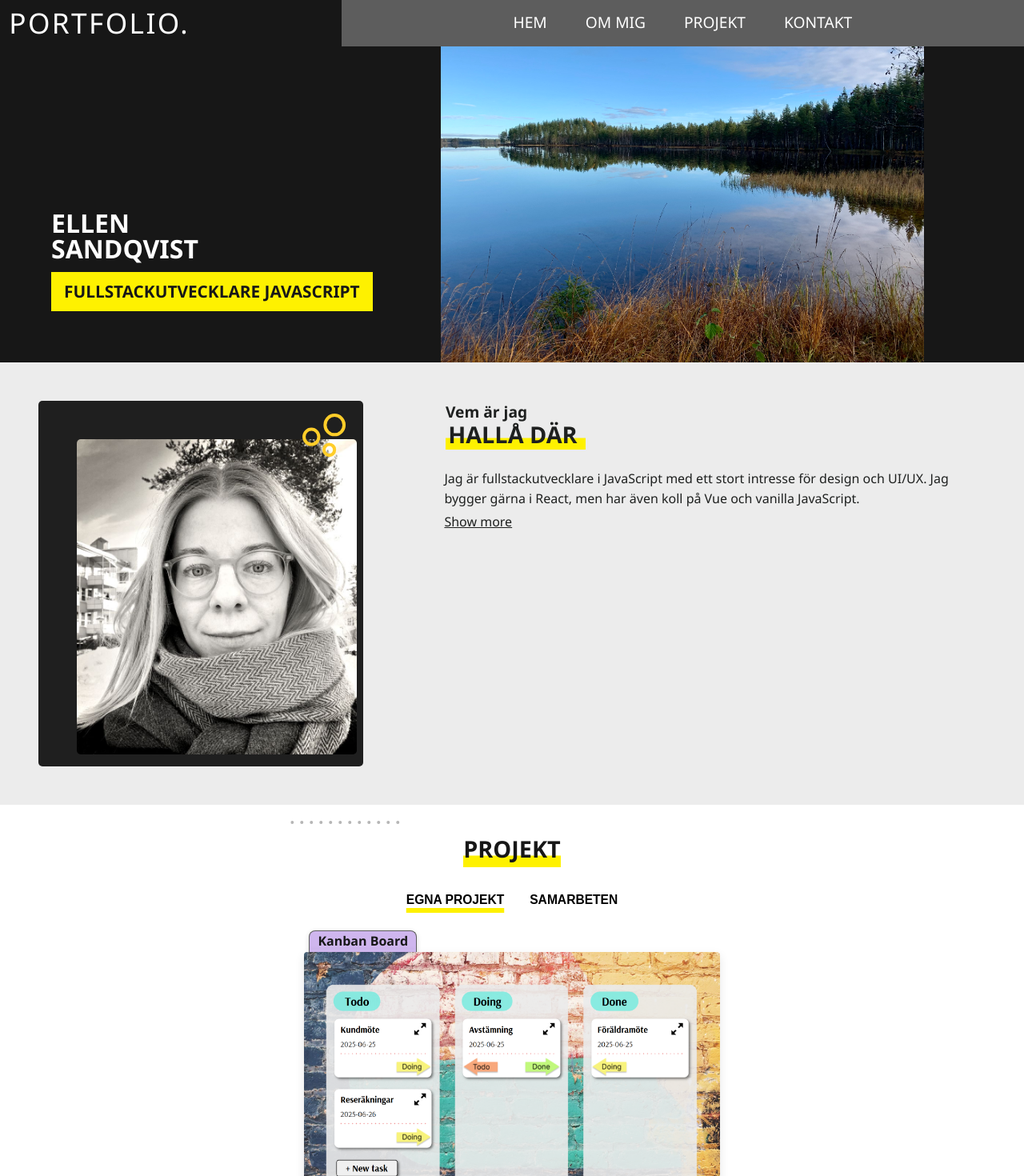
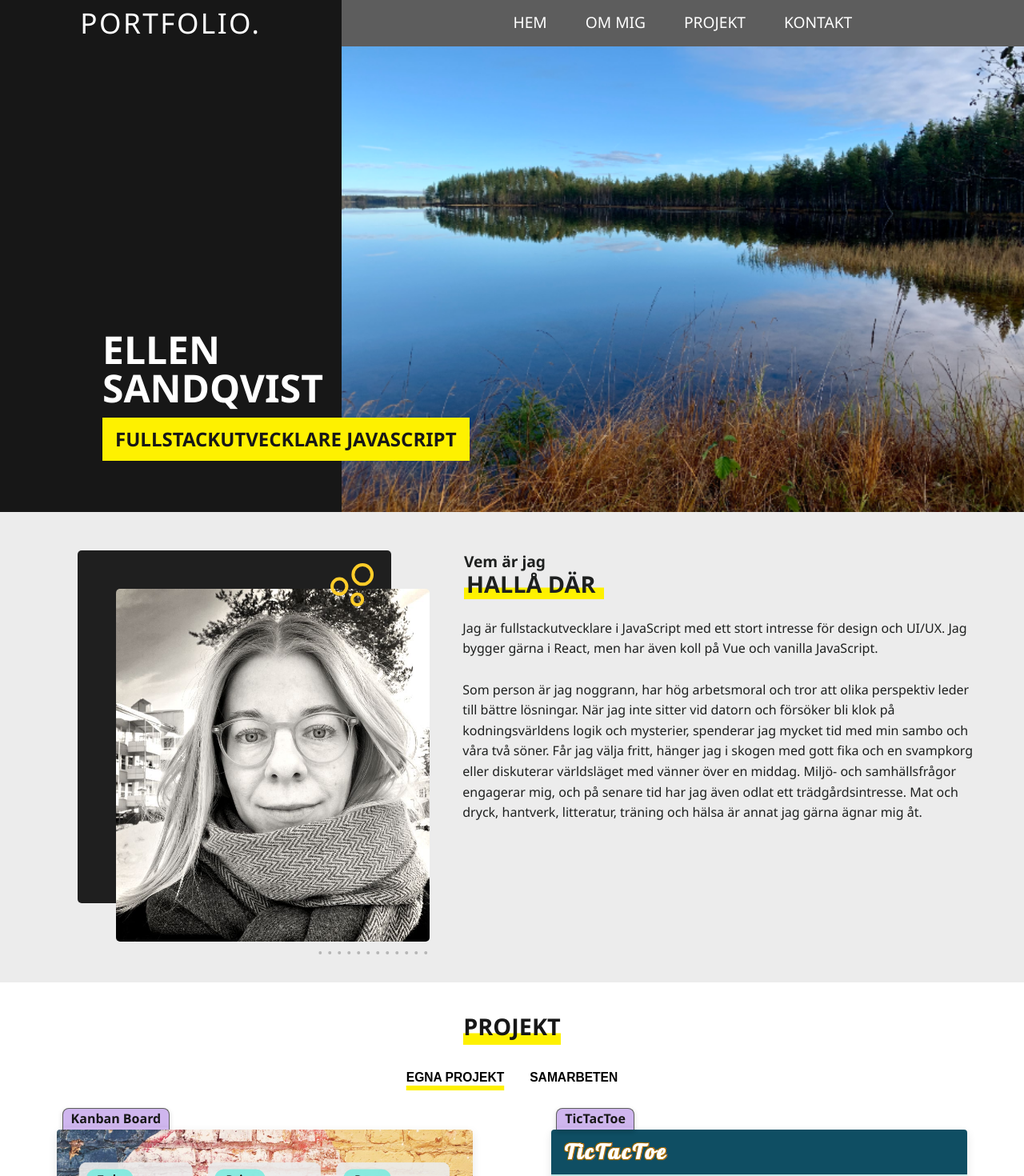
Before and after one commit to EllenSandqvist/Portfolio2025, a React (Vite) app: page / in a window 1280 px wide. Shown: the top 1470 px of the page at 80% size. Built offline with nearby package versions, Linux system fonts and the light colour scheme.

Commit message:
Worked on layout for desktop

```diff
--- a/src/components/About/About.jsx
+++ b/src/components/About/About.jsx
@@ -8,11 +8,17 @@ import Ellen_svartvitt from "../../assets/Ellen_svartvitt.jpg";
 import Accordion from "../Accordion/Accordion";
 
 const About = () => {
-  const summary =
-    "Jag är fullstackutvecklare i JavaScript med ett stort intresse för design och UI/UX. Jag bygger gärna i React, men har även koll på Vue och vanilla JavaScript.";
+  const aboutText = {
+    summary:
+      "Jag är fullstackutvecklare i JavaScript med ett stort intresse för design och UI/UX. Jag bygger gärna i React, men har även koll på Vue och vanilla JavaScript.",
+    showMore:
+      "Som person är jag noggrann, har hög arbetsmoral och tror att olika perspektiv leder till bättre lösningar. När jag inte sitter vid datorn och försöker bli klok på kodningsvärldens logik och mysterier, spenderar jag mycket tid med min sambo och våra två söner. Får jag välja fritt, hänger jag i skogen med gott fika och en svampkorg eller diskuterar världsläget med vänner över en middag. Miljö- och samhällsfrågor engagerar mig, och på senare tid har jag även odlat ett trädgårdsintresse. Mat och dryck, hantverk, litteratur, träning och hälsa är annat jag gärna ägnar mig åt.",
+  };
+  // const summary =
+  //   "Jag är fullstackutvecklare i JavaScript med ett stort intresse för design och UI/UX. Jag bygger gärna i React, men har även koll på Vue och vanilla JavaScript.";
 
-  const showMoreText =
-    "Som person är jag noggrann, har hög arbetsmoral och tror att olika perspektiv leder till bättre lösningar. När jag inte sitter vid datorn och försöker bli klok på kodningsvärldens logik och mysterier, spenderar jag mycket tid med min sambo och våra två söner. Får jag välja fritt, hänger jag i skogen med gott fika och en svampkorg eller diskuterar världsläget med vänner över en middag. Miljö- och samhällsfrågor engagerar mig, och på senare tid har jag även odlat ett trädgårdsintresse. Mat och dryck, hantverk, litteratur, träning och hälsa är annat jag gärna ägnar mig åt.";
+  // const showMoreText =
+  //   "Som person är jag noggrann, har hög arbetsmoral och tror att olika perspektiv leder till bättre lösningar. När jag inte sitter vid datorn och försöker bli klok på kodningsvärldens logik och mysterier, spenderar jag mycket tid med min sambo och våra två söner. Får jag välja fritt, hänger jag i skogen med gott fika och en svampkorg eller diskuterar världsläget med vänner över en middag. Miljö- och samhällsfrågor engagerar mig, och på senare tid har jag även odlat ett trädgårdsintresse. Mat och dryck, hantverk, litteratur, träning och hälsa är annat jag gärna ägnar mig åt.";
 
   return (
     <section className={styles.about} id="about">
@@ -35,7 +41,16 @@ const About = () => {
           </h2>
           <img className={styles.zickzack} src={zickzack} alt="" />
         </div>
-        <Accordion summary={summary} children={showMoreText} />
+
+        {/* Accordion is shown on small screens */}
+        <Accordion summary={aboutText.summary} children={aboutText.showMore} />
+
+        {/* Expanded text is shown on bigger screens */}
+        <div className={styles.textExpanded}>
+          <p>{aboutText.summary}</p>
+          <br />
+          <p>{aboutText.showMore}</p>
+        </div>
       </div>
     </section>
   );
--- a/src/components/About/About.module.css
+++ b/src/components/About/About.module.css
@@ -1,7 +1,7 @@
 .about {
   background-color: var(--background-grey-light);
   color: #1e201f;
-  padding: 3rem;
+  padding: 3em;
   display: grid;
   grid-template-columns: 1fr;
   position: relative;
@@ -40,23 +40,24 @@
   display: none;
 }
 
-.project_card {
-  aspect-ratio: 4 / 3;
-  width: 100%;
-  max-width: 520px;
-  position: relative;
-  object-fit: contain;
+.textExpanded {
+  display: none;
 }
 
 @media (min-width: 768px) {
   .about {
     grid-template-columns: 3fr 4fr;
+    justify-items: center;
+    padding-bottom: 5.5em;
+    gap: 2.5em;
+    max-height: 660px;
   }
 
   .img_background {
     display: block;
     aspect-ratio: 8/9;
     width: 80%;
+    max-width: 280px;
     position: relative;
     background-color: #1f1f1f;
     z-index: 1;
@@ -67,7 +68,7 @@
   .profile_img_small {
     position: absolute;
     aspect-ratio: 8/9;
-    width: 350px;
+    width: 100%;
     z-index: 10;
     top: 3rem;
     left: 3rem;
@@ -83,44 +84,27 @@
 
   .dots {
     position: absolute;
-    bottom: -4.5rem;
+    bottom: -4rem;
     right: -3rem;
   }
 }
 
-/* För större skärmar: */
-/* .img_background {
-  display: block;
-  width: 350px;
-  height: 396px;
-  position: relative;
-  background-color: #1f1f1f;
-  z-index: 1;
-  border-radius: 5px;
-  object-fit: contain;
+@media (min-width: 1024px) {
+  .about {
+    padding-bottom: clamp(1em, 4vw + 3em, 8em);
+  }
+
+  .img_background {
+    max-width: 400px;
+  }
+
+  .textExpanded {
+    display: block;
+  }
 }
 
-.profile_img_small {
-  position: absolute;
-  z-index: 10;
-  top: 3rem;
-  left: 3rem;
-  border-radius: 5px;
+@media (min-width: 1400px) {
+  .zickzack {
+    display: block;
+  }
 }
-
-.bubbles {
-  position: absolute;
-  top: 1rem;
-  right: 1.4rem;
-  z-index: 20;
-}
-
-.dots {
-  position: absolute;
-  bottom: -4.5rem;
-  right: -3rem;
-}
-
-.zickzack {
-  display: block;
-}*/
--- a/src/components/Accordion/Accordion.module.css
+++ b/src/components/Accordion/Accordion.module.css
@@ -1,7 +1,3 @@
-/* .details {
-
-} */
-
 .summary {
   cursor: pointer;
   list-style: none;
@@ -17,6 +13,7 @@
   margin-top: 0.2em;
   text-decoration: underline;
   font-weight: 500;
+  cursor: pointer;
 }
 
 .content {
@@ -24,3 +21,15 @@
   padding-left: 1em;
   border-left: 3px dotted var(--accent-outline);
 }
+
+@media (min-width: 768px) {
+  .content {
+    min-width: 338px;
+  }
+}
+
+@media (min-width: 1024px) {
+  .details {
+    display: none;
+  }
+}
--- a/src/components/Header/Header.module.css
+++ b/src/components/Header/Header.module.css
@@ -17,6 +17,20 @@
 .imgDiv {
   display: grid;
   place-items: center;
+}
+
+.imgDiv {
+  display: grid;
+  place-items: center;
+  overflow: hidden;
+  width: 100%;
+  max-width: 933px;
+}
+
+.profileImg {
+  width: 100%;
+  height: 100%;
+  object-fit: cover;
 }
 
 .typing {
@@ -62,7 +76,8 @@
   .stickyNav {
     position: fixed;
     top: 0;
-    left: 0;
+    left: 50%;
+    transform: translateX(-50%);
     width: 100%;
     max-width: 1400px;
     display: grid;
@@ -99,8 +114,8 @@
   }
 
   .introText {
-    bottom: 4rem;
-    left: 4rem;
+    bottom: 4em;
+    left: 4em;
   }
 
   .headerName {
@@ -112,13 +127,28 @@
     margin-top: 0.8rem;
   }
 }
-/* For full screen: */
-/* .imgDiv {
-  display: grid;
-  grid-template-columns: 1fr 2fr;
-  grid-auto-rows: auto;
-} */
 
-/* .profileImg {
-  grid-column: 2/3;
-} */
+@media (min-width: 1024px) {
+  .h1Container {
+    text-align: center;
+  }
+
+  .introText {
+    left: 8em;
+  }
+
+  .headerName {
+    font-size: 3rem;
+  }
+
+  .headerWork {
+    font-size: 1.5rem;
+  }
+}
+
+@media (min-width: 1440px) {
+  .navUl {
+    gap: 4rem;
+    font-size: 1.4rem;
+  }
+}
--- a/src/components/Layout/Layout.jsx
+++ b/src/components/Layout/Layout.jsx
@@ -5,12 +5,14 @@ import Projects from "../Projects/Projects";
 
 const Layout = () => {
   return (
-    <main>
+    <div className="appWrapper">
       <Header />
-      <About />
-      <Projects />
+      <main>
+        <About />
+        <Projects />
+      </main>
       <Footer />
-    </main>
+    </div>
   );
 };
 
--- a/src/components/ProjectCard/ProjectCard.jsx
+++ b/src/components/ProjectCard/ProjectCard.jsx
@@ -8,8 +8,8 @@ const ProjectCard = ({ project, isActive, setActiveProjectId }) => {
   const handleDeactivate = () => setActiveProjectId(null);
 
   return (
-    <div className={`${styles.project_card} ${isActive ? styles.active : ""}`}>
-      <div className={styles.project_title_tab}>
+    <div className={`${styles.projectCard} ${isActive ? styles.active : ""}`}>
+      <div className={styles.projectTitleTab}>
         <h4>{project.title}</h4>
       </div>
       <img
@@ -29,26 +29,26 @@ const ProjectCard = ({ project, isActive, setActiveProjectId }) => {
           onKeyDown={(e) => {
             if (e.key === "Escape") handleDeactivate();
           }}
-          className={styles.project_info_view}
+          className={styles.projectInfoView}
           onMouseLeave={handleDeactivate}
           onClick={handleDeactivate}
           role="region"
           aria-label={`Details about ${project.title}`}
         >
-          <div className={styles.project_description}>
+          <div className={styles.projectDescription}>
             <p>{project.description}</p>
-            <div className={styles.tech_container}>
+            <div className={styles.techContainer}>
               {project.technologies.map((tech, index) => (
-                <span key={tech + index} className={styles.tech_chip}>
+                <span key={tech + index} className={styles.techChip}>
                   {tech}
                 </span>
               ))}
             </div>
           </div>
 
-          <div className={styles.project_links_container}>
+          <div className={styles.projectLinksContainer}>
             <a
-              className={styles.link_btn}
+              className={`${styles.linkBtn} linkBtn`}
               href={project.liveDemo}
               target="_blank"
               rel="noopener noreferrer"
@@ -59,7 +59,7 @@ const ProjectCard = ({ project, isActive, setActiveProjectId }) => {
             </a>
 
             <a
-              className={styles.link_btn}
+              className={`${styles.linkBtn} linkBtn`}
               href={project.repo}
               target="_blank"
               rel="noopener noreferrer"
--- a/src/components/ProjectCard/ProjectCard.module.css
+++ b/src/components/ProjectCard/ProjectCard.module.css
@@ -1,4 +1,4 @@
-.project_card {
+.projectCard {
   aspect-ratio: 4 / 3;
   width: 100%;
   max-width: 520px;
@@ -6,7 +6,7 @@
   object-fit: contain;
 }
 
-.project_title_tab {
+.projectTitleTab {
   position: absolute;
   top: -1.7rem;
   left: 0.4rem;
@@ -23,7 +23,7 @@
   box-shadow: 0 2px 6px rgba(0, 0, 0, 0.15);
 }
 
-.project_title_tab::after {
+.projectTitleTab::after {
   content: "";
   position: absolute;
   top: 1.45rem;
@@ -33,8 +33,8 @@
   box-shadow: 0 1px 6px rgba(0, 0, 0, 0.1);
 }
 
-.project_card img,
-.project_info_view {
+.projectCard img,
+.projectInfoView {
   position: absolute;
   top: 0;
   left: 0;
@@ -45,12 +45,12 @@
   box-shadow: 0 4px 12px rgba(0, 0, 0, 0.1);
 }
 
-.project_card img {
+.projectCard img {
   z-index: 2;
   opacity: 1;
 }
 
-.project_info_view {
+.projectInfoView {
   z-index: 1;
   opacity: 0;
   background-color: var(--background-grey-light);
@@ -63,17 +63,17 @@
   border: 1px solid #c4c4c4;
 }
 
-.project_card.active img {
+.projectCard.active img {
   opacity: 0;
 }
 
-.project_card.active .project_info_view {
+.projectCard.active .projectInfoView {
   opacity: 1;
   z-index: 3;
   pointer-events: auto;
 }
 
-.project_description {
+.projectDescription {
   display: flex;
   flex-direction: column;
   gap: 0.8em;
@@ -81,12 +81,12 @@
   font-size: 1rem;
 }
 
-.tech_container {
+.techContainer {
   display: flex;
   flex-wrap: wrap;
 }
 
-.tech_chip {
+.techChip {
   display: flex;
   flex-direction: row;
   align-items: center;
@@ -102,13 +102,13 @@
   white-space: nowrap;
 }
 
-.project_links_container {
+.projectLinksContainer {
   display: flex;
   align-items: center;
   gap: 1rem;
 }
 
-.link_btn {
+.linkBtn {
   display: flex;
   align-items: center;
   gap: 0.2em;
@@ -120,3 +120,11 @@
   border-radius: 10px;
   font-weight: 600;
 }
+
+.linkBtn:hover {
+  text-decoration: underline;
+  text-underline-offset: 5px;
+  text-decoration-color: var(--accent-outline);
+  text-decoration-thickness: 3px;
+  outline: none;
+}
--- a/src/components/Projects/Projects.module.css
+++ b/src/components/Projects/Projects.module.css
@@ -42,3 +42,15 @@
   position: relative;
   object-fit: contain;
 }
+
+@media (min-width: 768px) {
+  .project_content {
+    margin: 3.5em 0 2em;
+    width: 94%;
+    display: grid;
+    grid-template-columns: 1fr 1fr;
+    place-items: center;
+    gap: 2rem;
+    row-gap: 3.5em;
+  }
+}
--- a/src/index.css
+++ b/src/index.css
@@ -38,6 +38,13 @@ body {
   color: #fff;
 }
 
+.appWrapper {
+  max-width: 1400px;
+  width: 100%;
+  margin: 0 auto;
+  background-color: var(--primary-dark);
+}
+
 img {
   max-width: 100%;
   height: auto;
@@ -49,8 +56,8 @@ a {
   color: inherit;
 }
 
-a:hover:not(.link-btn),
-a:active:not(.link-btn) {
+a:hover:not(.linkBtn),
+a:active:not(.linkBtn) {
   text-decoration: underline;
   text-underline-offset: 5px;
   text-decoration-color: var(--accent-color);
```
Also changed, not shown: 1 other file (tests, documents, lock files or other folders).
